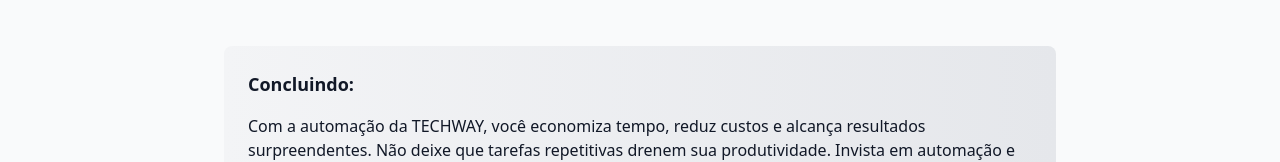
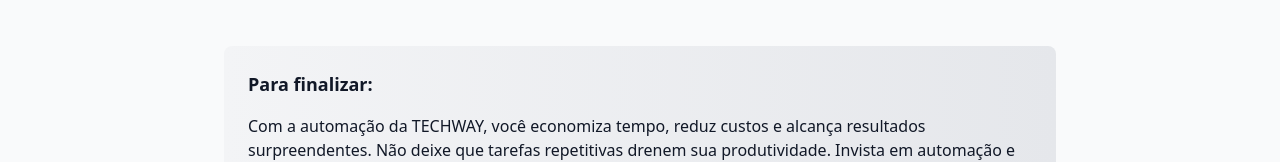
Before and after one commit to Techwayteam/techway-site, a Next.js app: page /blog/automacao-de-tarefas-repetitivas in a window 1280 px wide. Shown: the part 1262-1424 px from the top of the page. Built offline with nearby package versions, Linux system fonts and the light colour scheme.

Commit message:
Update [slug].tsx

```diff
--- a/pages/blog/[slug].tsx
+++ b/pages/blog/[slug].tsx
@@ -97,7 +97,7 @@ const PostPage: React.FC<PostPageProps> = ({ post }) => {
             ))}
 
             <section className="mb-12 p-6 bg-gradient-to-r from-gray-100 to-gray-200 rounded-lg">
-              <p className="text-lg font-semibold mb-4">Concluindo:</p>
+              <p className="text-lg font-semibold mb-4">Para finalizar:</p>
               <p>{post.content.conclusion}</p>
             </section>
 
```
